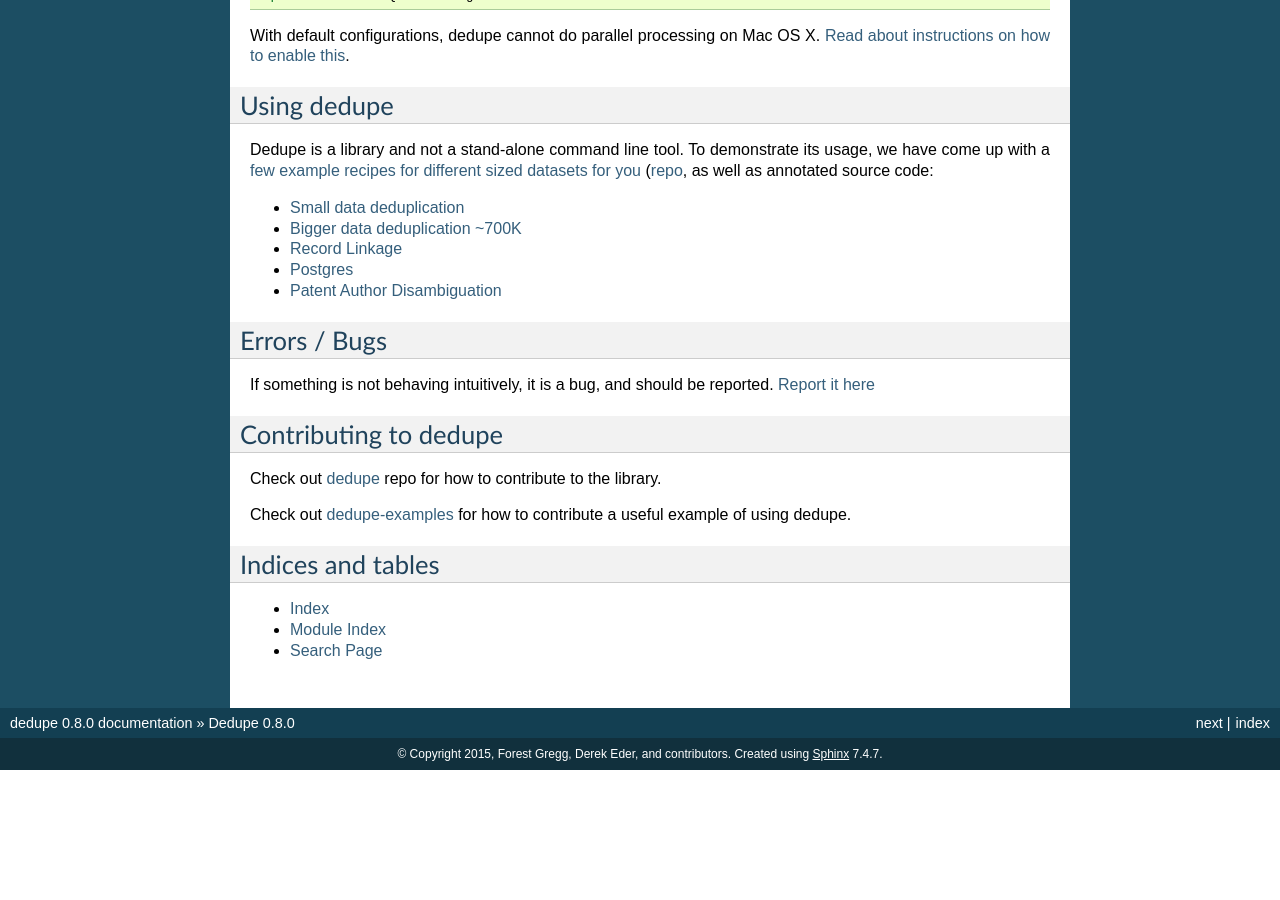
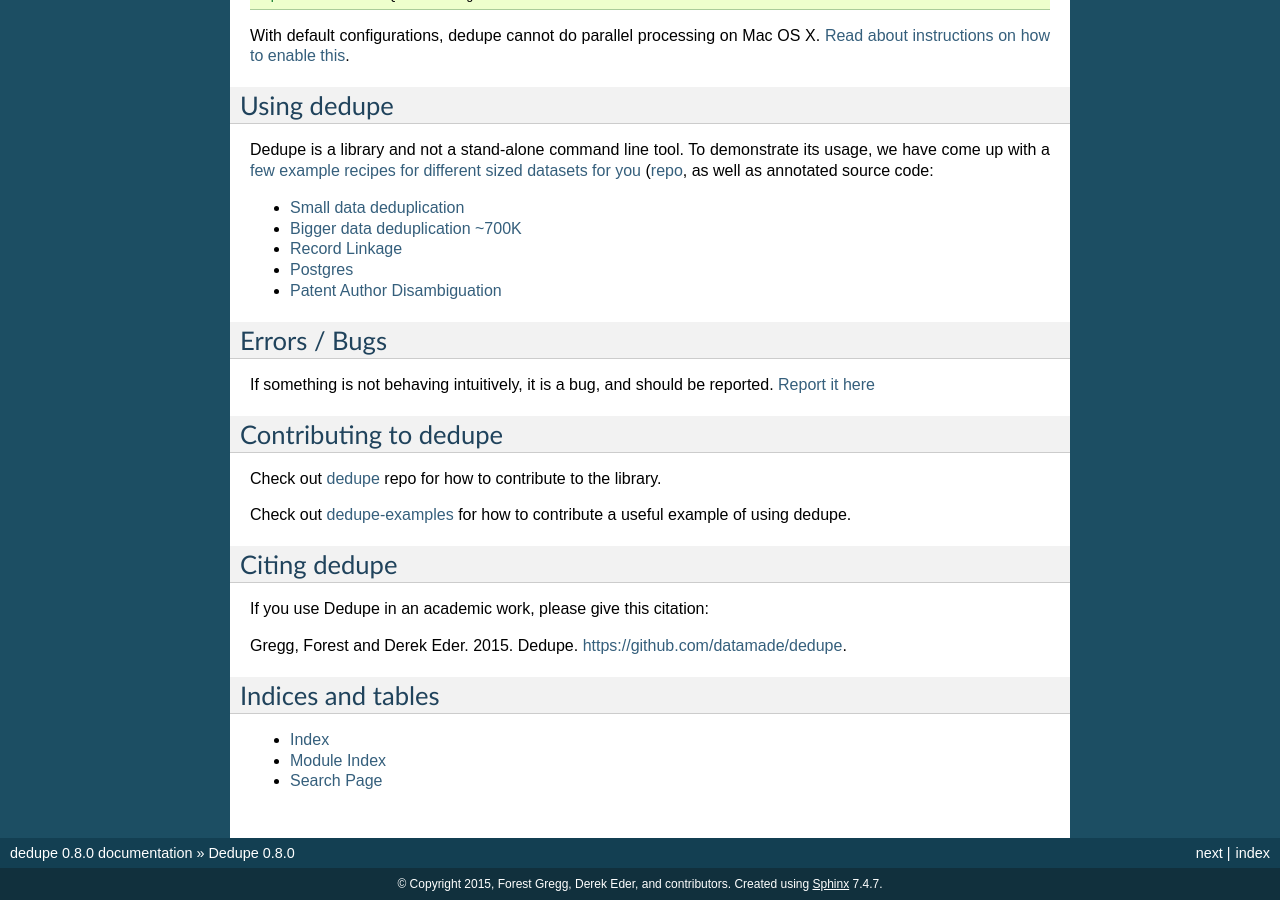
Before and after one commit to dedupeio/dedupe, a Sphinx documentation site: the page built from docs/index.rst, in a window 1280 px wide and 900 px high, scrolled down 1193 px. Built offline with Sphinx 7.4.7, drawn with Linux system fonts in a browser that asks for light colours; before the commit the page ends 1963 px from its top, so only the background shows below that.

Commit message:
add citation to docs, close #385

```diff
--- a/docs/index.rst
+++ b/docs/index.rst
@@ -108,6 +108,12 @@
 <https://github.com/datamade/dedupe-examples>`__ for how to contribute
 a useful example of using dedupe.
 
+Citing dedupe
+=============
+
+If you use Dedupe in an academic work, please give this citation:
+
+Gregg, Forest and Derek Eder. 2015. Dedupe. https://github.com/datamade/dedupe.
 
 
 Indices and tables
```
